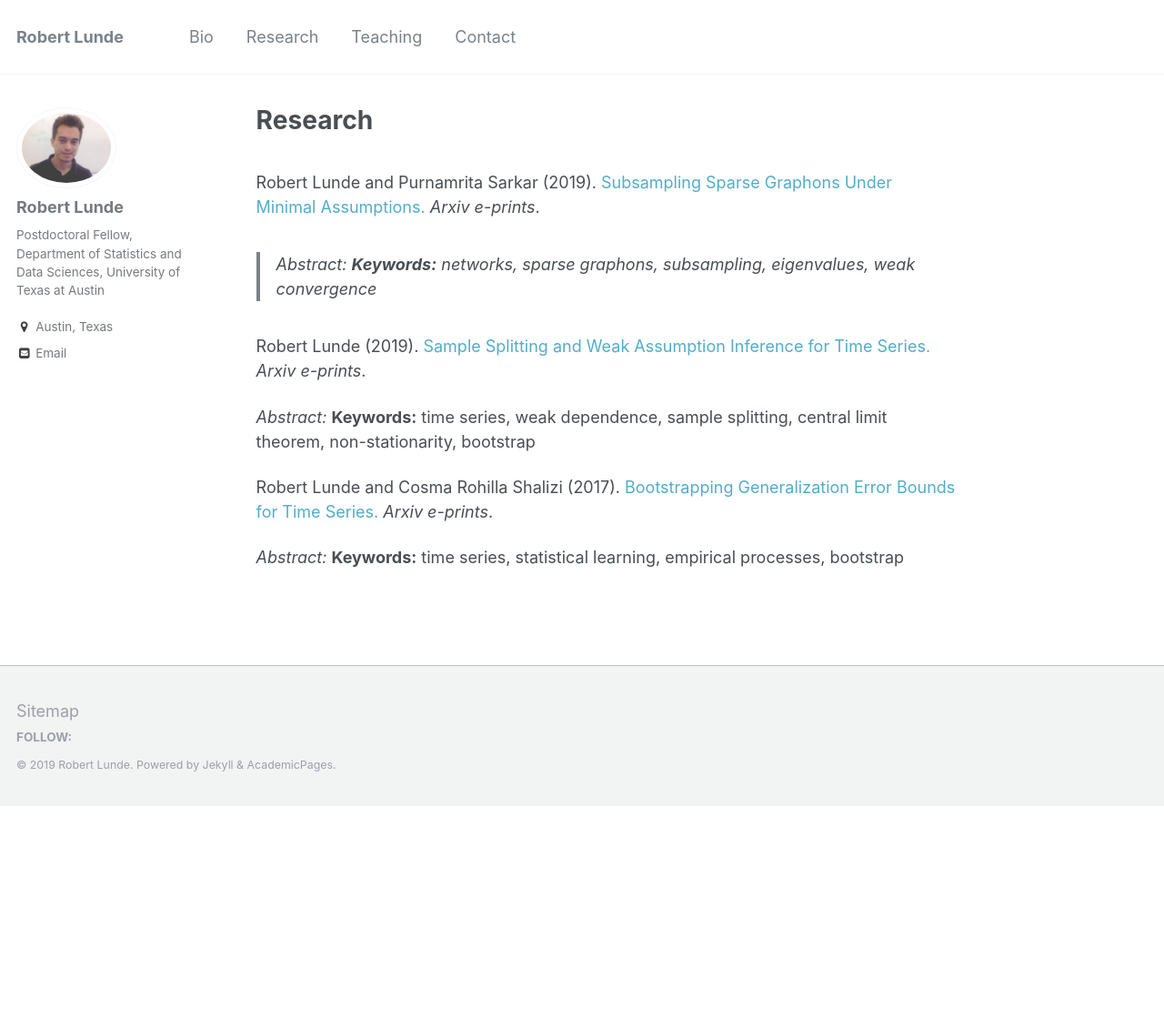
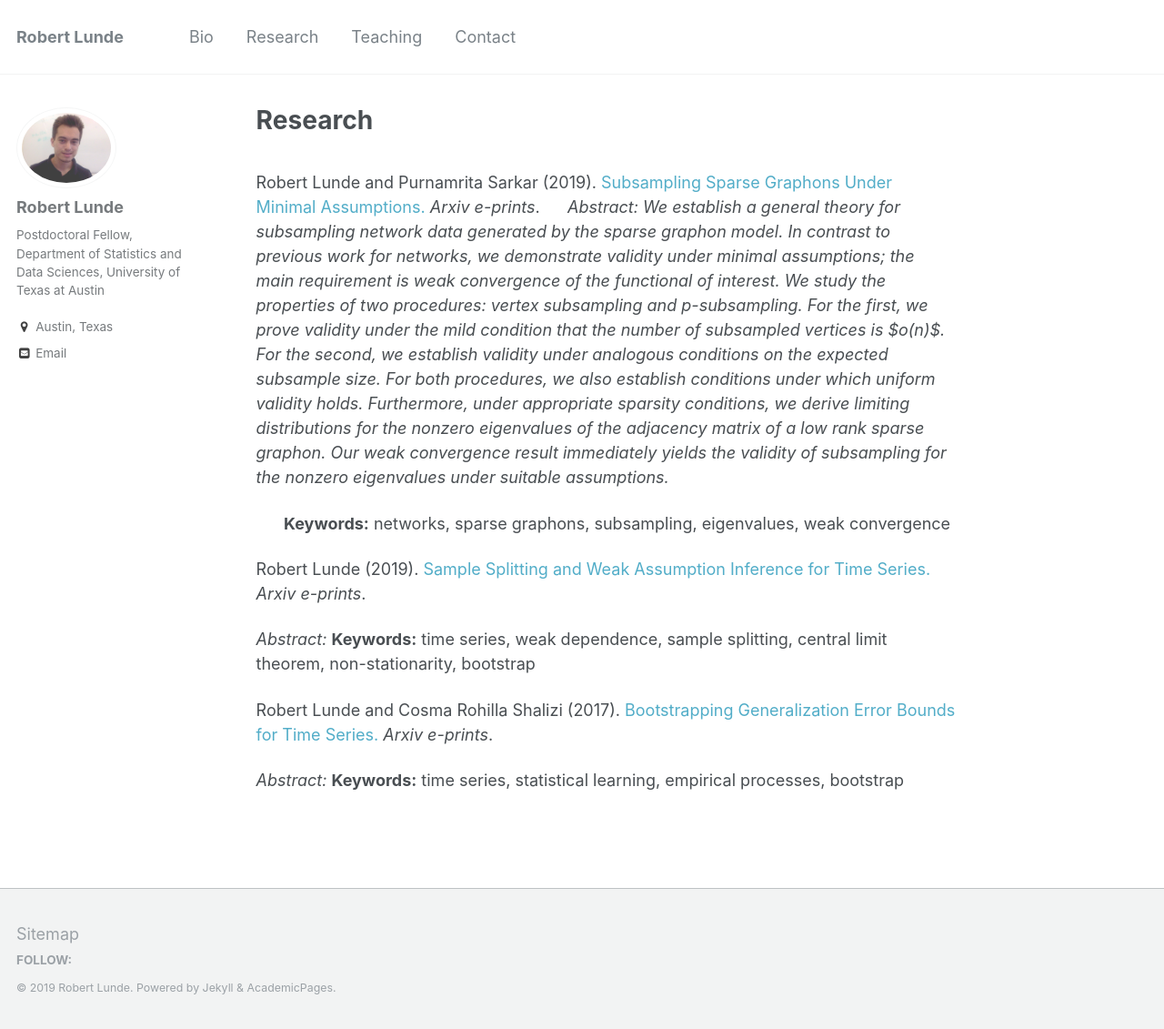
Before and after one commit to rslunde/rslunde.github.io, a Jekyll site: the page built from _pages/research.md, in a window 1280 px wide and 1131 px high. Shown: the whole window at 91% size. Built offline with Jekyll 4.4.1, drawn with Linux system fonts in a browser that asks for light colours.

Commit message:
update formatting

```diff
--- a/_pages/research.md
+++ b/_pages/research.md
@@ -5,8 +5,9 @@
 ---
 <br>
 Robert Lunde and Purnamrita Sarkar (2019). [Subsampling Sparse Graphons Under Minimal Assumptions.](https://arxiv.org/abs/1907.12528)  <i>Arxiv e-prints</i>.
- > <i>Abstract: </i>
- > <b>Keywords:</b> networks, sparse graphons, subsampling, eigenvalues, weak convergence
+ &nbsp;&nbsp;&nbsp;&nbsp;&nbsp;<i>Abstract:  We establish a general theory for subsampling network data generated by the sparse graphon model. In contrast to previous work for networks, we demonstrate validity under minimal assumptions; the main requirement is weak convergence of the functional of interest. We study the properties of two procedures: vertex subsampling and p-subsampling. For the first, we prove validity under the mild condition that the number of subsampled vertices is $o(n)$. For the second, we establish validity under analogous conditions on the expected subsample size. For both procedures, we also establish conditions under which uniform validity holds. Furthermore, under appropriate sparsity conditions, we derive limiting distributions for the nonzero eigenvalues of the adjacency matrix of a low rank sparse graphon. Our weak convergence result immediately yields the validity of subsampling for the nonzero eigenvalues under suitable assumptions. </i>
+
+ &nbsp;&nbsp;&nbsp;&nbsp;&nbsp; <b>Keywords:</b> networks, sparse graphons, subsampling, eigenvalues, weak convergence
 
 Robert Lunde (2019). [Sample Splitting and Weak Assumption Inference for Time Series.](https://arxiv.org/abs/1902.07425)  <i>Arxiv e-prints</i>.
 
```
